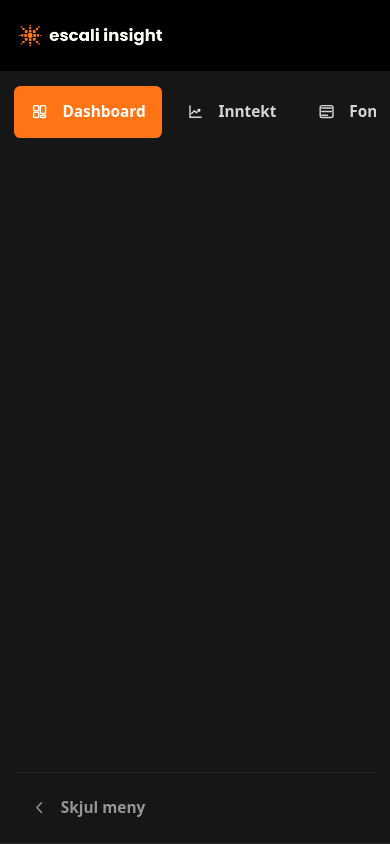
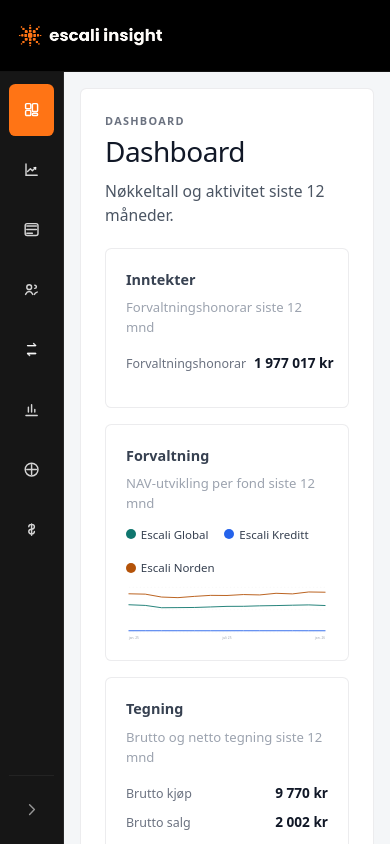
Before and after one commit to stacc-uib/stacc-app, a React (Vite) app in the folder client/: page / in a window 390 px wide. Shown: the top 844 px of the page. Built offline with nearby package versions, Linux system fonts and the light colour scheme.

Commit message:
Fix responsiveness
Sidebar is now collapsable with smaller window sizes

```diff
--- a/client/src/app/layout/AppLayout.tsx
+++ b/client/src/app/layout/AppLayout.tsx
@@ -39,8 +39,12 @@
   return navItems.some((item) => item.id === mainPageId) ? mainPageId : navItems[0].id;
 }
 
+function getInitialSidebarOpen() {
+  return window.matchMedia('(min-width: 901px)').matches;
+}
+
 function AppLayout() {
-  const [isSidebarOpen, setIsSidebarOpen] = useState(true);
+  const [isSidebarOpen, setIsSidebarOpen] = useState(getInitialSidebarOpen);
   const [activeItemId, setActiveItemId] = useState(getMainPageIdFromHash);
 
   useEffect(() => {
@@ -52,6 +56,19 @@
 
     return () => {
       window.removeEventListener('hashchange', handleHashChange);
+    };
+  }, []);
+
+  useEffect(() => {
+    const mediaQuery = window.matchMedia('(min-width: 901px)');
+    const handleBreakpointChange = (event: MediaQueryListEvent) => {
+      setIsSidebarOpen(event.matches);
+    };
+
+    mediaQuery.addEventListener('change', handleBreakpointChange);
+
+    return () => {
+      mediaQuery.removeEventListener('change', handleBreakpointChange);
     };
   }, []);
 
@@ -80,11 +97,10 @@
                   className={`sidebar-item ${isActive ? 'sidebar-item--active' : ''}`}
                   onClick={() => handleMainNavigation(item.id)}
                   title={isSidebarOpen ? undefined : item.label}
+                  aria-current={isActive ? 'page' : undefined}
                 >
                   <span className="sidebar-item__icon">{item.icon}</span>
-                  {isSidebarOpen ? (
-                    <span className="sidebar-item__label">{item.label}</span>
-                  ) : null}
+                  <span className="sidebar-item__label">{item.label}</span>
                 </button>
               );
             })}
@@ -100,7 +116,7 @@
               title={isSidebarOpen ? 'Skjul menyen' : 'Vis menyen'}
             >
               {isSidebarOpen ? <ChevronLeftIcon /> : <ChevronRightIcon />}
-              {isSidebarOpen ? <span className="sidebar-item__label">Skjul meny</span> : null}
+              <span className="sidebar-item__label">Skjul meny</span>
             </button>
           </div>
         </aside>
--- a/client/src/styles.css
+++ b/client/src/styles.css
@@ -82,6 +82,7 @@
   position: sticky;
   top: 72px;
   height: calc(100vh - 72px);
+  overflow-x: hidden;
   overflow-y: auto;
   scrollbar-width: none;
 }
@@ -172,6 +173,10 @@
   padding: 0.85rem;
 }
 
+.sidebar--collapsed .sidebar-item__label {
+  display: none;
+}
+
 .sidebar-item__icon {
   display: inline-flex;
   align-items: center;
@@ -182,6 +187,7 @@
 .sidebar-item__label {
   font-size: 0.96rem;
   font-weight: 600;
+  white-space: nowrap;
 }
 
 .app-icon {
@@ -2485,28 +2491,65 @@
 
 @media (max-width: 900px) {
   .workspace {
-    grid-template-columns: 1fr;
+    grid-template-columns: auto minmax(0, 1fr);
   }
 
   .sidebar {
-    width: 100%;
-    padding: 0.85rem;
-    border-right: 0;
-    border-bottom: 1px solid rgba(255, 255, 255, 0.08);
+    padding: 0.85rem 0.65rem;
+    border-right: 1px solid rgba(255, 255, 255, 0.08);
+    border-bottom: 0;
   }
 
   .sidebar-nav {
-    flex-direction: row;
-    overflow-x: auto;
-    padding-bottom: 0.2rem;
-    scrollbar-width: thin;
+    flex-direction: column;
+    overflow-x: hidden;
+    padding-bottom: 0;
+  }
+
+  .sidebar-footer {
+    margin-top: auto;
+    padding-top: 0.75rem;
+    padding-left: 0;
+    border-top: 1px solid rgba(255, 255, 255, 0.06);
+    border-left: 0;
   }
 
   .sidebar-item,
   .sidebar--collapsed .sidebar-item {
+    justify-content: center;
+    min-width: 0;
+    padding: 0.85rem;
+  }
+
+  .sidebar--collapsed .sidebar-item__label {
+    display: none;
+  }
+
+  .sidebar-toggle,
+  .sidebar--collapsed .sidebar-toggle {
+    justify-content: center;
+    padding: 0.65rem;
+  }
+
+  .sidebar-toggle .sidebar-item__label {
+    display: none;
+  }
+
+  .sidebar--open {
+    width: 232px;
+  }
+
+  .sidebar--open .sidebar-item {
     justify-content: flex-start;
-    min-width: max-content;
     padding: 0.85rem 1rem;
+  }
+
+  .sidebar--open .sidebar-item__label {
+    display: inline;
+  }
+
+  .sidebar--collapsed {
+    width: 72px;
   }
 
   .summary-grid,
@@ -2615,6 +2658,26 @@
 }
 
 @media (max-width: 640px) {
+  .workspace {
+    grid-template-columns: 64px minmax(0, 1fr);
+  }
+
+  .sidebar {
+    padding: 0.75rem 0.55rem;
+  }
+
+  .sidebar--collapsed {
+    width: 64px;
+  }
+
+  .sidebar--open {
+    position: fixed;
+    left: 0;
+    z-index: 30;
+    width: min(248px, calc(100vw - 1rem));
+    box-shadow: 18px 0 32px rgba(15, 23, 42, 0.22);
+  }
+
   .top-navbar {
     padding: 0 1rem;
   }
```
